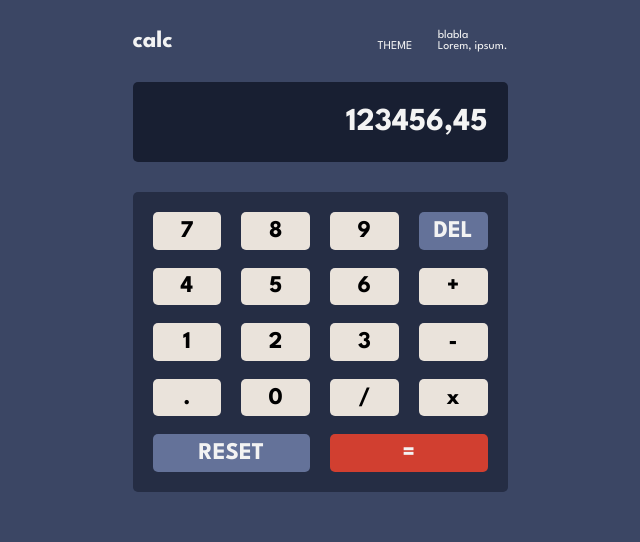
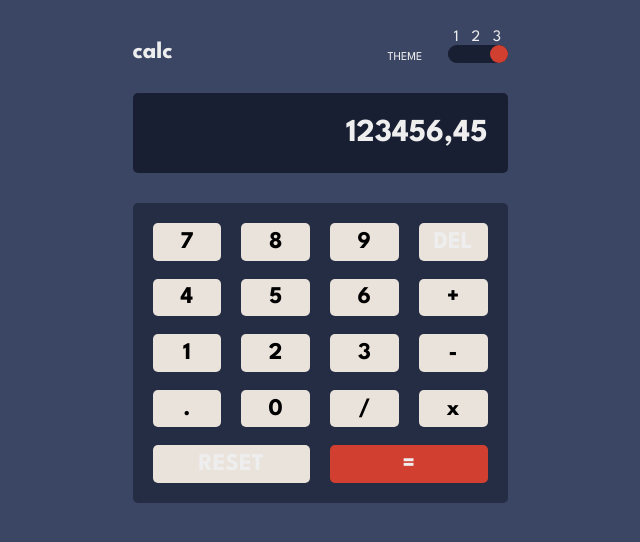
Before and after one commit to Thomas-wagon/calculator-app, a React (Create React App) app: page / in a window 1280 px wide. Shown: the top 542 px of the page, without its empty margins (320-960 px from the left). Built offline with nearby package versions, Linux system fonts and the light colour scheme.

Commit message:
calculator-6 theme selector setup

```diff
--- a/src/App.js
+++ b/src/App.js
@@ -1,12 +1,16 @@
-import React from "react";
+import React, { useState } from "react";
 import Header from "./components/Header";
 import Pad from "./components/Pad";
 import Screen from "./components/Screen";
 
 const App = () => {
+  const [theme, setTheme] = useState(0);
+  function changeTheme(value) {
+    setTheme(value);
+  }
   return (
-    <div className="calculator">
-      <Header />
+    <div className={`calculator t${theme}`}>
+      <Header changeThemeFct={changeTheme} />
       <Screen />
       <Pad />
     </div>
--- a/src/components/Header.js
+++ b/src/components/Header.js
@@ -1,14 +1,29 @@
 import React from "react";
 
-const Header = () => {
+const Header = ({ changeThemeFct }) => {
+  function changeTheme(event) {
+    changeThemeFct(event.target.value);
+  }
   return (
     <div className="header">
       <h2>calc</h2>
-      <div className="theme">
+      <div className="theme-selector">
         <p>THEME</p>
-        <div className="selector">
-          <p>blabla</p>
-          <p>Lorem, ipsum.</p>
+        <div className="radio-container">
+          <div className="themes">
+            <ul>
+              <li>1</li>
+              <li>2</li>
+              <li>3</li>
+            </ul>
+          </div>
+          <input
+            type="range"
+            min="0"
+            max="2"
+            id="selector"
+            onChange={changeTheme}
+          />
         </div>
       </div>
     </div>
--- a/src/styles/_settings.scss
+++ b/src/styles/_settings.scss
@@ -5,24 +5,37 @@
 
 $font-1: "font-1", sans-serif;
 
-$color-main: #3b4664;
-$color-screen: #181f32;
-$color-pad: #252d44;
-$color-button-1-0: #eae3db;
-$color-button-1-1: #ada7a3;
-$color-button-1-2: white;
-$color-button-2-0: #647299;
-$color-button-2-1: #374462;
-$color-button-2-2: EAE3DB;
-$color-button-3-0: #d13f30;
-$color-button-3-1: #692a2c;
-$color-button-3-2: EAE3DB;
-$white: rgb(243, 243, 243);
+// theme 1
+$t0-color-main: #3b4664;
+$t0-color-screen: #181f32;
+$t0-color-pad: #252d44;
+$t0-color-button-1-0: #eae3db;
+$t0-color-button-1-1: #ada7a3;
+$t0-color-button-1-2: white;
+$t0-color-button-2-0: #647299;
+$t0-color-button-2-1: #374462;
+$t0-color-button-2-2: EAE3DB;
+$t0-color-button-3-0: #d13f30;
+$t0-color-button-3-1: #692a2c;
+$t0-color-button-3-2: EAE3DB;
+$t0-output: #eeeeee;
+$t0-white: #eeeeee;
 
-@mixin horizontalCenter {
-  display: flex;
-  justify-content: center;
-}
+// theme 2
+$t1-color-main: #e6e6e6;
+$t1-color-screen: #eeeeee;
+$t1-color-pad: #d3cdcd;
+$t1-color-button-2-0: #647299;
+$t1-color-button-3-0: #c85401;
+$t1-output: #35352d;
+
+// theme 3
+$t2-color-main: #17062a;
+$t2-color-screen: #1e0836;
+$t2-color-pad: #1e0836;
+$t2-color-button-2-0: #56077c;
+$t2-color-button-3-0: #00decf;
+$t2-output: #fae358;
 
 * {
   padding: 0;
@@ -31,15 +44,23 @@ $white: rgb(243, 243, 243);
 }
 
 body {
-  background: $color-main;
+  background: $t0-color-main;
   font-family: $font-1;
   max-width: 375px;
   margin: 30px auto;
-  color: $white;
+  color: $t0-white;
+
+  &.t1 {
+    background: $t1-color-main;
+  }
+  &.t2 {
+    background: $t2-color-main;
+  }
 }
 
 li {
   list-style-type: none;
+  // float: left;
 }
 
 p {
--- a/src/styles/components/_buttons.scss
+++ b/src/styles/components/_buttons.scss
@@ -2,7 +2,7 @@
   display: flex;
   justify-content: center;
   align-items: center;
-  background-color: $color-button-1-0;
+  background-color: $t0-color-button-1-0;
   border-radius: 5px;
   p {
     color: black;
@@ -11,15 +11,50 @@
   }
   &.delete,
   &.reset {
-    background-color: $color-button-2-0;
+    // background-color: $t0-color-button-2-0;
+    // &.t1 {
+    //   background-color: $t1-color-button-2-0;
+    // }
+    // &.t2 {
+    //   background-color: $t2-color-button-2-0;
+    // }
     p {
-      color: $white;
+      color: $t0-white;
     }
   }
   &.equal {
-    background-color: $color-button-3-0;
+    background-color: $t0-color-button-3-0;
+    // &.t1 {
+    //   background-color: $t1-color-button-3-0;
+    // }
+
+    // &.t2 {
+    //   background-color: $t2-color-button-3-0;
+    // }
     p {
-      color: $white;
+      color: $t0-white;
     }
   }
 }
+
+.t1 .button {
+  &.delete,
+  &.reset {
+    background-color: $t1-color-button-2-0;
+    //   background-color: $t2-color-button-2-0;
+  }
+  &.equal {
+    background-color: $t1-color-button-3-0;
+    //   background-color: $t2-color-button-3-0;
+  }
+}
+
+.t2 .button {
+  &.delete,
+  &.reset {
+    background-color: $t2-color-button-2-0;
+  }
+  &.equal {
+    background-color: $t2-color-button-3-0;
+  }
+}
--- a/src/styles/components/_header.scss
+++ b/src/styles/components/_header.scss
@@ -1,18 +1,47 @@
 .header {
   display: flex;
   justify-content: space-between;
-  max-width: 375px;
+  align-items: flex-end;
 }
 
-.theme {
+.theme-selector {
   display: flex;
   justify-content: space-between;
   align-items: flex-end;
-  width: 130px;
+  width: 120px;
 }
 
-.selector {
+.radio-container {
   display: flex;
   flex-direction: column;
-  justify-content: space-between;
 }
+
+ul {
+  display: flex;
+  justify-content: space-around;
+}
+
+input[type="range"] {
+  -webkit-appearance: none;
+  width: 60px;
+  background-color: $t0-color-pad;
+  border-radius: 10px;
+}
+
+input[type="range"]:focus {
+  outline: none;
+}
+
+input[type="range"]::-webkit-slider-runnable-track {
+  cursor: pointer;
+  background: $t0-color-screen;
+  border-radius: 25px;
+}
+
+input[type="range"]::-webkit-slider-thumb {
+  background: $t0-color-button-3-0;
+  -webkit-appearance: none;
+  height: 18px;
+  width: 18px;
+  border-radius: 10px;
+}
--- a/src/styles/components/_pad.scss
+++ b/src/styles/components/_pad.scss
@@ -1,5 +1,5 @@
 .pad {
-  background-color: $color-pad;
+  background-color: $t0-color-pad;
   height: 300px;
   border-radius: 5px;
   display: grid;
--- a/src/styles/components/_screen.scss
+++ b/src/styles/components/_screen.scss
@@ -2,7 +2,7 @@
   display: flex;
   flex-direction: row-reverse;
   align-items: center;
-  background-color: $color-screen;
+  background-color: $t0-color-screen;
   height: 80px;
   border-radius: 5px;
 }
```
